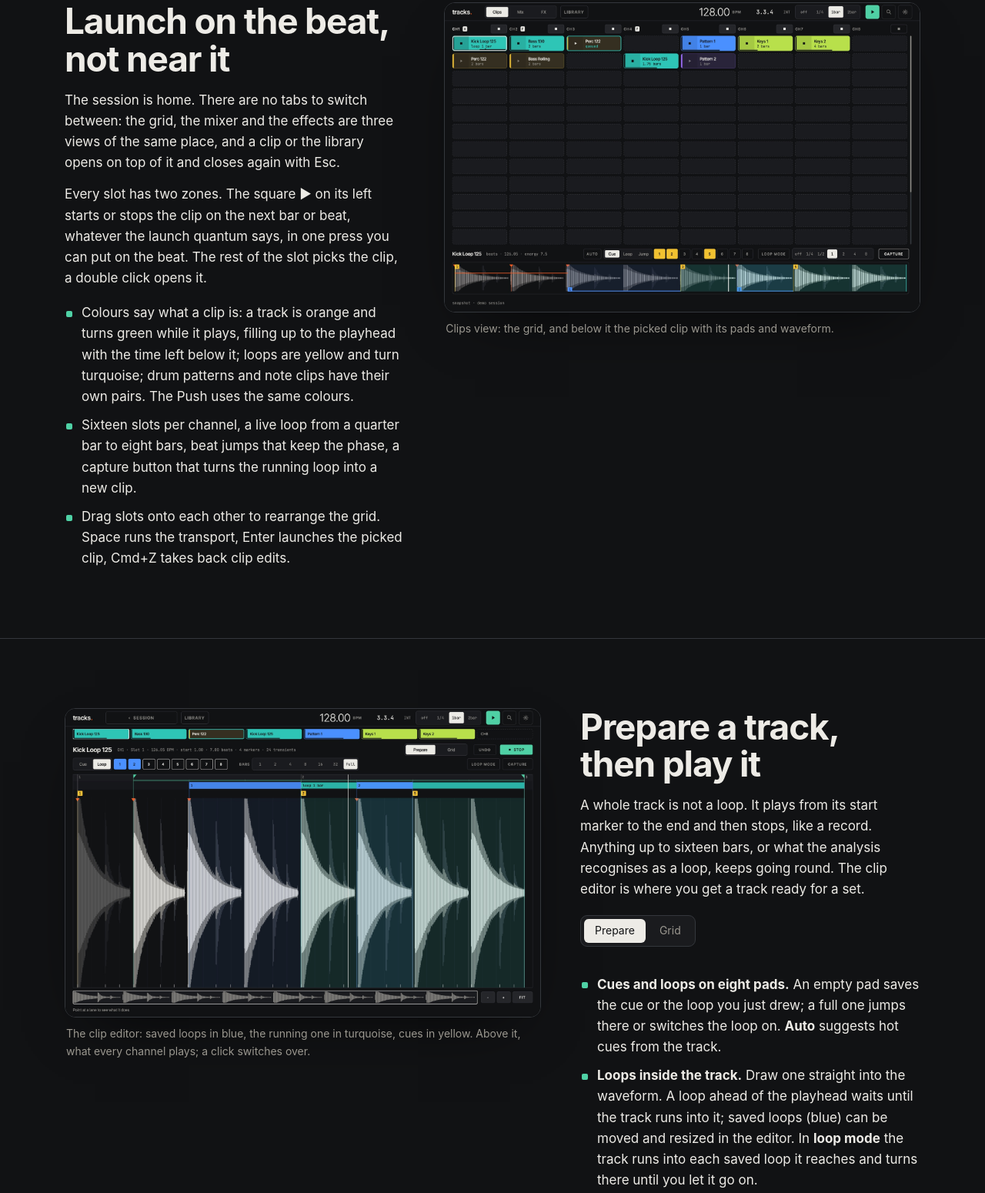
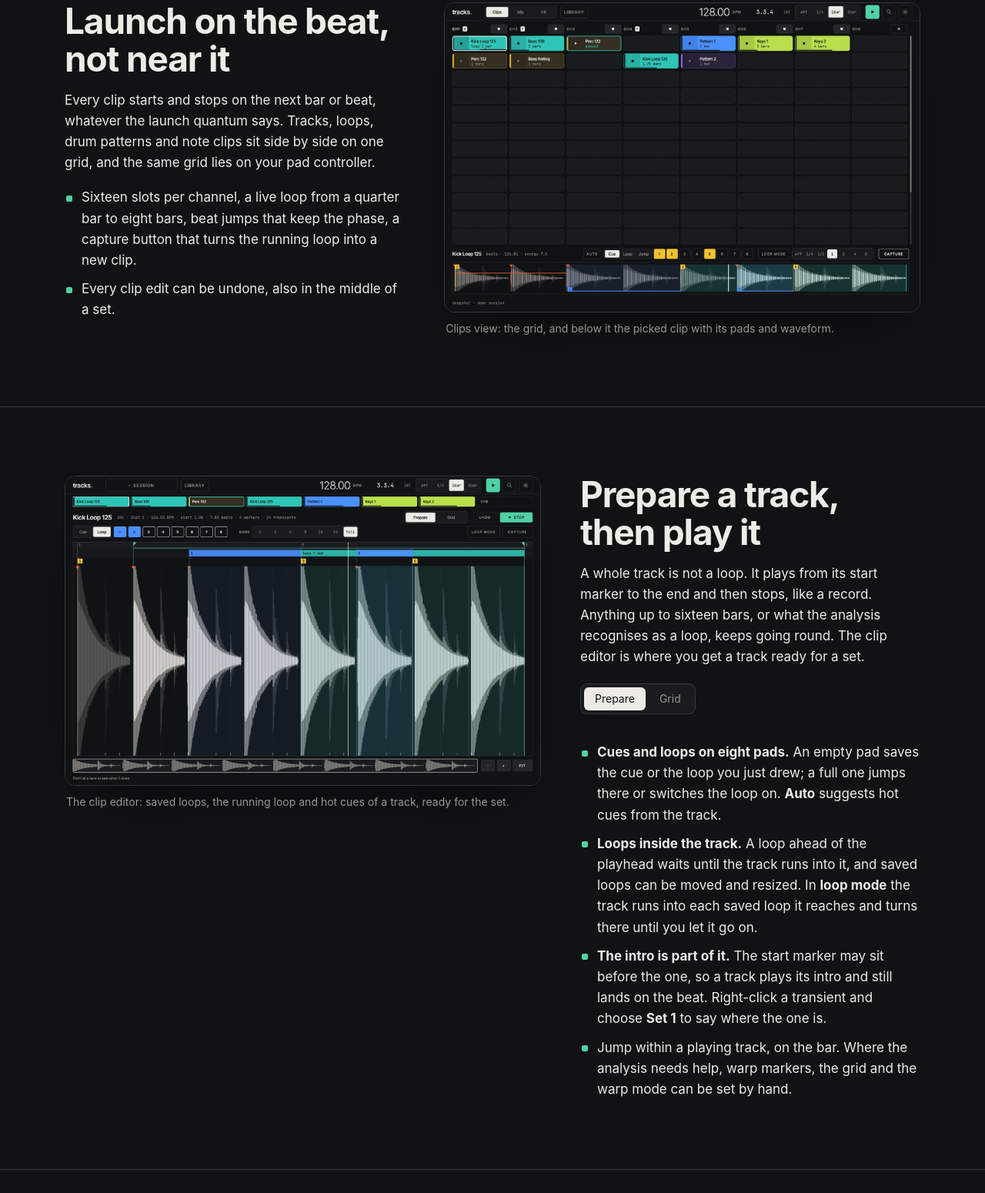
Before and after one commit to borisbrue/tracks, a plain HTML site: page index.html in a window 1280 px wide. Shown: the part 1508-3058 px from the top of the page at 77% size. Drawn offline with Linux system fonts and the light colour scheme.

Commit message:
Seite: Funktionen statt UX-Entscheidungen (Farben, Klickzonen, Tasten, Ansichten)
Co-Authored-By: Claude Opus 5.5 <noreply@anthropic.com>
Claude-Session: https://claude.ai/code/session_0193od1SPRnPDCfJhgAYdpbW

```diff
--- a/index.html
+++ b/index.html
@@ -94,12 +94,10 @@ footer p{max-width:none}
 <section id="session"><div class="wrap split">
 <div class="text">
 <h2>Launch on the beat, not near it</h2>
-<p>The session is home. There are no tabs to switch between: the grid, the mixer and the effects are three views of the same place, and a clip or the library opens on top of it and closes again with Esc.</p>
-<p>Every slot has two zones. The square &#9654; on its left starts or stops the clip on the next bar or beat, whatever the launch quantum says, in one press you can put on the beat. The rest of the slot picks the clip, a double click opens it.</p>
+<p>Every clip starts and stops on the next bar or beat, whatever the launch quantum says. Tracks, loops, drum patterns and note clips sit side by side on one grid, and the same grid lies on your pad controller.</p>
 <ul class="facts">
-<li>Colours say what a clip is: a track is orange and turns green while it plays, filling up to the playhead with the time left below it; loops are yellow and turn turquoise; drum patterns and note clips have their own pairs. The Push uses the same colours.</li>
 <li>Sixteen slots per channel, a live loop from a quarter bar to eight bars, beat jumps that keep the phase, a capture button that turns the running loop into a new clip.</li>
-<li>Drag slots onto each other to rearrange the grid. Space runs the transport, Enter launches the picked clip, Cmd+Z takes back clip edits.</li>
+<li>Every clip edit can be undone, also in the middle of a set.</li>
 </ul>
 </div>
 <figure style="margin:0"><div class="shot"><img src="img/session.jpg" width="1800" height="1169" loading="lazy" alt="The session grid: eight channels with loops, drum patterns and note clips in their colours, the picked clip with eight cue pads and its waveform below."></div>
@@ -113,13 +111,13 @@ footer p{max-width:none}
 <div class="views" aria-hidden="true"><span class="on">Prepare</span><span>Grid</span></div>
 <ul class="facts">
 <li><b>Cues and loops on eight pads.</b> An empty pad saves the cue or the loop you just drew; a full one jumps there or switches the loop on. <b>Auto</b> suggests hot cues from the track.</li>
-<li><b>Loops inside the track.</b> Draw one straight into the waveform. A loop ahead of the playhead waits until the track runs into it; saved loops (blue) can be moved and resized in the editor. In <b>loop mode</b> the track runs into each saved loop it reaches and turns there until you let it go on.</li>
+<li><b>Loops inside the track.</b> A loop ahead of the playhead waits until the track runs into it, and saved loops can be moved and resized. In <b>loop mode</b> the track runs into each saved loop it reaches and turns there until you let it go on.</li>
 <li><b>The intro is part of it.</b> The start marker may sit before the one, so a track plays its intro and still lands on the beat. Right-click a transient and choose <b>Set 1</b> to say where the one is.</li>
-<li>Click into the waveform of a playing track to jump there, on the bar. Warp markers, the grid and the warp mode live behind <b>Grid</b>, and every edit can be undone.</li>
+<li>Jump within a playing track, on the bar. Where the analysis needs help, warp markers, the grid and the warp mode can be set by hand.</li>
 </ul>
 </div>
 <figure style="margin:0"><div class="shot"><img src="img/clip.jpg" width="1800" height="1169" loading="lazy" alt="The clip editor in Prepare mode: a kick loop with two saved loops in blue, a running loop in turquoise, hot cues, warp markers on the waveform and eight loop pads above."></div>
-<figcaption class="cap">The clip editor: saved loops in blue, the running one in turquoise, cues in yellow. Above it, what every channel plays; a click switches over.</figcaption></figure>
+<figcaption class="cap">The clip editor: saved loops, the running loop and hot cues of a track, ready for the set.</figcaption></figure>
 </div></section>
 
 <section id="tracks"><div class="wrap split">
@@ -128,7 +126,7 @@ footer p{max-width:none}
 <p>Every track is analysed once: tempo, beat grid, downbeat, transients, key in Camelot notation and an energy curve. Then it plays in time with everything else, repitched, beat-sliced or stretched.</p>
 <ul class="facts">
 <li><b>Next</b> suggests what fits after the playing track: matching key, close tempo, and a step down, level or up in energy.</li>
-<li>The library slides in from the right over the session, which stays where it is and keeps playing. Load a track and it slides out again. For sorting and crates it also opens over the whole window.</li>
+<li>Browse and load while the set keeps playing.</li>
 <li>Crates, grouping by genre, artist, key or tempo, and a player that prelistens on the cue output.</li>
 <li>Stems: split a track into drums, bass, other and vocals (on the desktop), and switch them per channel while it plays.</li>
 </ul>
@@ -140,14 +138,13 @@ footer p{max-width:none}
 <section id="instruments"><div class="wrap">
 <h2>Drums, notes and a synth of its own</h2>
 <p>A channel can carry a drum rack, a sampler or drift, the synth that comes with tracks. Patterns and melodies are clips like any other: they launch, loop and stop on the same grid.</p>
-<p>Every instrument page has the same head: <b>Notes | drift | Arp</b> (or Sampler in the middle) in the same place, and the launch button next to it. Notes come as steps or in a piano roll, and each note can have a chance and a ratchet, like a drum step.</p>
 <div class="pair">
 <figure style="margin:0"><div class="shot"><video src="video/drums.mp4" poster="video/drums.jpg" width="1512" height="982" autoplay muted loop playsinline preload="metadata" aria-label="The drum rack: steps are tapped in and out while the pattern plays, pads are hit live."></video></div>
 <figcaption class="cap">Drum rack: sixteen pads, built-in kits, steps with velocity, length, chance and ratchet.</figcaption></figure>
 <figure style="margin:0"><div class="shot"><img src="img/keys-arp.jpg" width="1800" height="1169" loading="lazy" alt="The piano roll in A minor with a chord lane, and the arpeggiator panel previewing its notes over the clip."></div>
-<figcaption class="cap">Notes in key, as steps or in a piano roll, and an arpeggiator that previews what it plays and writes it into a new clip.</figcaption></figure>
+<figcaption class="cap">Notes in key, as steps or in a piano roll, each with chance and ratchet, and an arpeggiator that previews what it plays and writes it into a new clip.</figcaption></figure>
 <figure style="margin:0"><div class="shot"><img src="img/drift.jpg" width="1800" height="1169" loading="lazy" alt="drift, the synth: two oscillators with their waveforms, sub, noise and a live oscilloscope."></div>
-<figcaption class="cap">drift: wavetable oscillators, filters, envelopes, a 16-slot mod matrix and a scope of what really sounds. Step through the presets with &lsaquo; &rsaquo;; a knob turn reaches notes that already sound.</figcaption></figure>
+<figcaption class="cap">drift: wavetable oscillators, filters, envelopes, a 16-slot mod matrix and a scope of what really sounds. A knob turn reaches notes that already sound.</figcaption></figure>
 <figure style="margin:0"><div class="shot"><img src="img/sampler.jpg" width="1800" height="1169" loading="lazy" alt="The sampler with three samples: the waveform of the picked one with its sustain loop, envelope and tone knobs, and coloured bands over the keyboard showing which sample plays where."></div>
 <figcaption class="cap">Sampler: several samples, each from its own root key up to the next; play range, crossfaded sustain loop, reverse, and the computer keyboard as a piano.</figcaption></figure>
 </div>
@@ -161,7 +158,6 @@ footer p{max-width:none}
 <p>Four FX channels sit in a row behind the faders: FX&nbsp;1 into FX&nbsp;2 into FX&nbsp;3 into FX&nbsp;4. Each one carries an effect, and every channel picks which of them it runs through. Pull a fader down and the echo keeps ringing.</p>
 <p>Save what an effect is set to on one of its eight snapshot pads. Hold the pad and the snapshot takes over; let go and everything is back where it was. On a pad controller that sends pressure, pressing harder brings in more of the effect.</p>
 <div class="views" aria-hidden="true"><span>Clips</span><span>Mix</span><span class="on">FX</span></div>
-<p class="dim">Clips shows the whole grid; Mix shows the eight strips with EQ, sends and a master column; FX shows the chain. Mix and FX keep a row with the running clips, the pads and the waveform, so you can play a whole set from either. The channel headers carry numbered marks in the colours of the FX channels a channel runs through, so you can see what the hardware is doing.</p>
 </div>
 <figure style="margin:0"><div class="shot"><video src="video/fx.mp4" poster="video/fx.jpg" width="1512" height="982" autoplay muted loop playsinline preload="metadata" aria-label="The FX view: four FX channels with delay, reverb, filter and gate side by side; a finger holds snapshot pads one after another."></video></div>
 <figcaption class="cap">FX view: per FX channel the effect, its settings, dry/wet, the channels that run through it and eight snapshots to hold. On the Push the same chain sits on the pads, buttons and encoders.</figcaption></figure>
```
